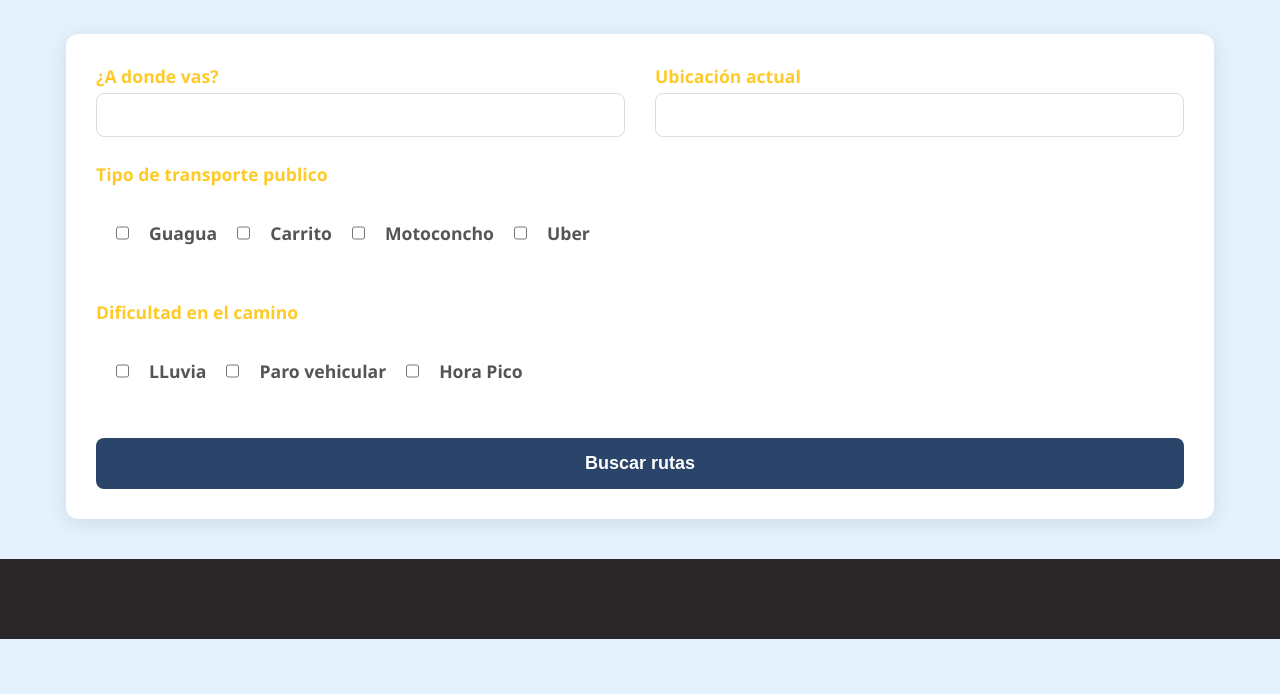
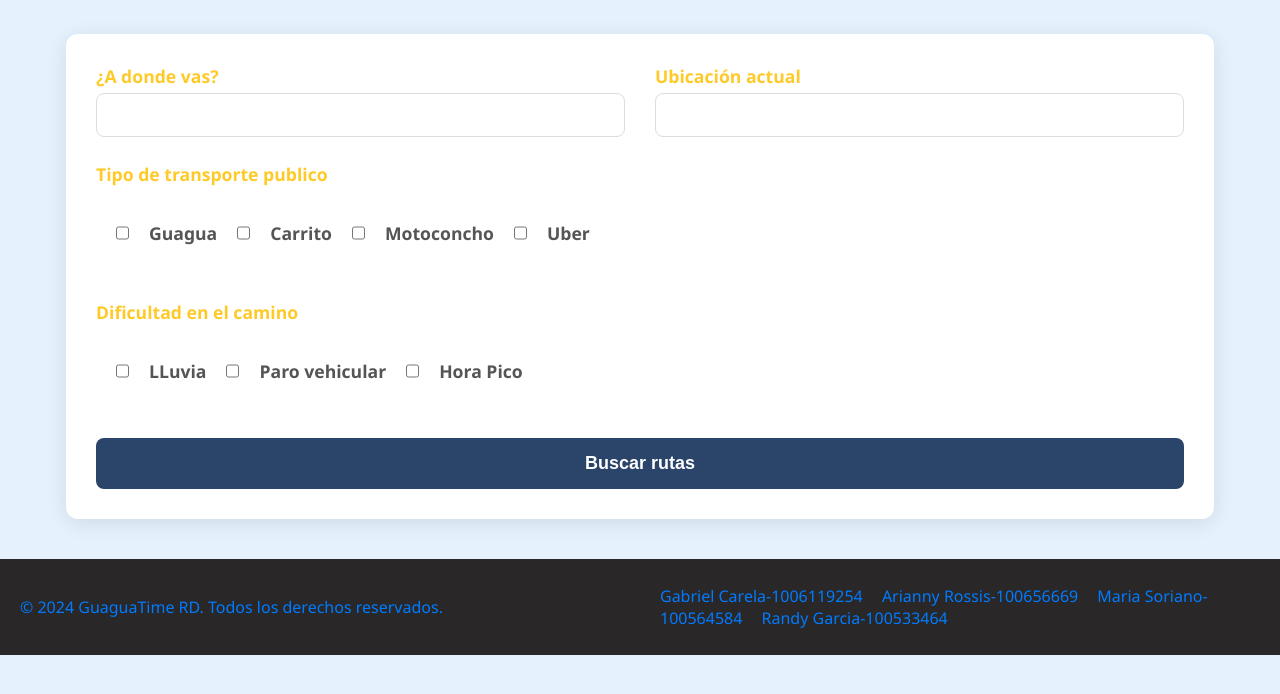
Before and after one commit to Arianny31/Transporte, a plain HTML site: page index.html in a window 1280 px wide. Shown: the part 106-800 px from the top of the page. Drawn offline with Linux system fonts and the light colour scheme.

Commit message:
Arreglo del footer

```diff
--- a/index.html
+++ b/index.html
@@ -70,7 +70,13 @@
     </section>
 
     <footer>
-
+        <p>&copy; 2024 GuaguaTime RD. Todos los derechos reservados.</p>
+        <ul>
+            <li>Gabriel Carela-1006119254</li>
+            <li>Arianny Rossis-100656669</li>
+            <li>Maria Soriano-100564584</li>
+            <li>Randy Garcia-100533464</li>
+        </ul>
     </footer>
 
     <script src="logica.js"></script>
--- a/style.css
+++ b/style.css
@@ -142,17 +142,27 @@ button[type="submit"]:hover {
 }
 
 footer{
-  height: 5em;
+  height: 6em;
   background-color: rgb(41, 39, 39);
   display: grid;
+  grid-template-columns: 1fr 1fr;
+  align-items: center;
+  color: #007bff;
 }
-footer a{
-  text-decoration: none;
-  font-size: 16px;
-  color:#ddd;
-  margin: 20px;
+footer p, footer ul {
+  margin-left: 20px;
+}
+footer ul {
+  list-style-type: none;
+  padding: 0;
+}
+footer ul li {
+  display: inline;
+  margin-right: 15px;
+  text-align: center;
+  grid-column: span 2;
+}
 
-}
 
 /* Estilos por defecto (modo claro) */
 body{
@@ -161,11 +171,9 @@ body{
   font-family: 'Segoe UI', Tahoma, Geneva, Verdana, sans-serif;
 }
 .menuP{
-  background-color: transparent;
+  background-color: #0c111a;
 }
-.navegacion input:focus {
-  background-color: #FFCA28;
-}
+
 .form-container{
   background-color: #ffffff;
   color: #131b2b;
```
